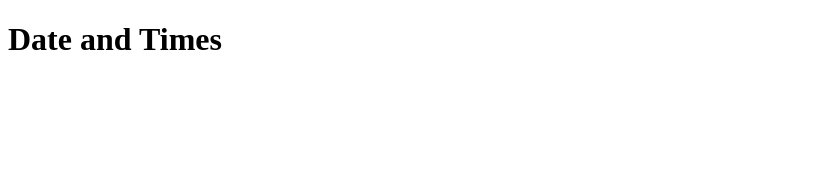
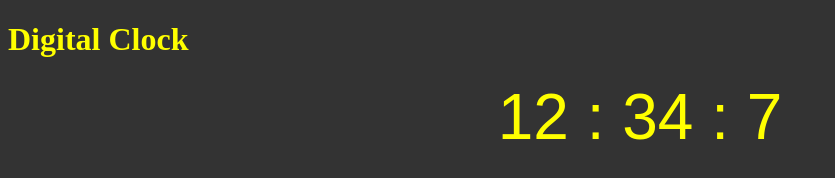
Before and after one commit to ChabuChabu/JavaScript-Engineering, a plain HTML site: page 09-dateTimes/index.html in a window 1280 px wide. Shown: the whole page, without its empty margins (0-835 px from the left). Drawn offline with Linux system fonts and the light colour scheme.

Commit message:
digital clock

```diff
--- a/09-dateTimes/app.js
+++ b/09-dateTimes/app.js
@@ -19,29 +19,51 @@
 
 /***********************  Timestamps ************************/
 
-const before = new Date("February 1 2019 7:30:59");
-const now = new Date();
+// const before = new Date("February 1 2019 7:30:59");
+// const now = new Date();
 
 // console.log(now.getTime(), before.getTime());
-const diff = now.getTime() - before.getTime();
-console.log(diff);
+// const diff = now.getTime() - before.getTime();
+// console.log(diff);
 
 //seconds
-const mins = Math.round(diff / 1000 / 60);
-console.log(mins);
+// const mins = Math.round(diff / 1000 / 60);
+// console.log(mins);
 
 //hours
-const hours = Math.round(mins / 60);
-console.log(hours);
+// const hours = Math.round(mins / 60);
+// console.log(hours);
 
 //days
-const days = Math.round(hours / 24);
-console.log(days);
+// const days = Math.round(hours / 24);
+// console.log(days);
 
-console.log(`The blog was written ${days} ago!`);
+// console.log(`The blog was written ${days} ago!`);
 
 //convering timestaps into date objects
 
-const timestamp = 1675938474990;
+// const timestamp = 1675938474990;
 
-console.log(new Date(timestamp));
+// console.log(new Date(timestamp));
+
+/***********************  Digital Clock ************************/
+
+const clock = document.querySelector(".clock");
+
+const tick = () => {
+  const now = new Date();
+
+  const h = now.getHours();
+  const m = now.getMinutes();
+  const s = now.getSeconds();
+
+  const html = `
+      <span>${h}</span> :
+      <span>${m}</span> :
+      <span>${s}</span>
+  `;
+
+  clock.innerHTML = html;
+};
+
+setInterval(tick, 1000);
--- a/09-dateTimes/index.html
+++ b/09-dateTimes/index.html
@@ -5,10 +5,29 @@
     <meta http-equiv="X-UA-Compatible" content="IE=edge" />
     <meta name="viewport" content="width=device-width, initial-scale=1.0" />
     <title>Date Times</title>
+    <style>
+      body {
+        background: #333;
+      }
+      h1 {
+        color: yellow;
+      }
+      .clock {
+        font-size: 4em;
+        text-align: center;
+        margin: 20px auto;
+        color: yellow;
+        font-family: Arial, Helvetica, sans-serif;
+      }
+      .clokc span {
+        padding: 20px;
+        background: #444;
+      }
+    </style>
   </head>
   <body>
-    <h1>Date and Times</h1>
-
+    <h1>Digital Clock</h1>
+    <div class="clock"></div>
     <script src="app.js"></script>
   </body>
 </html>
```
